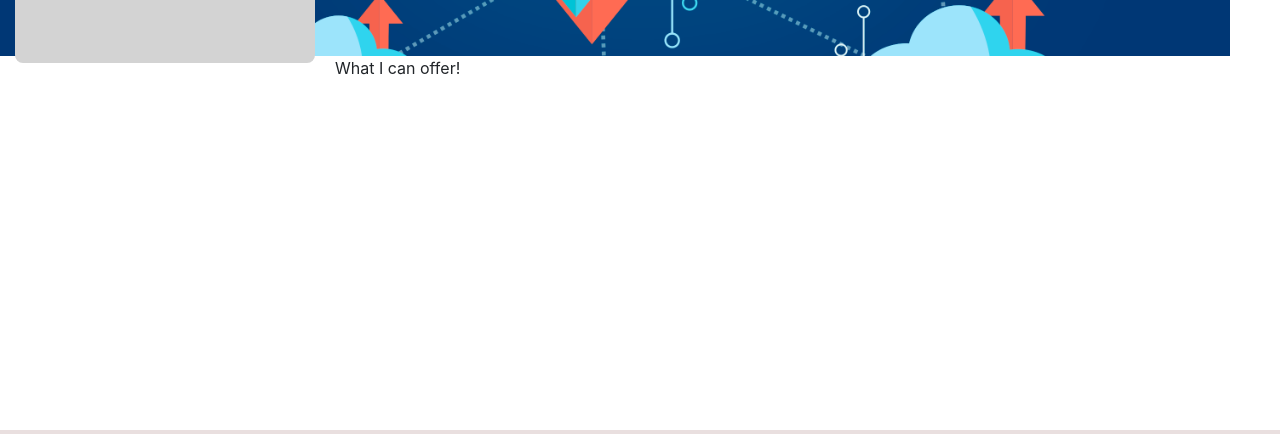
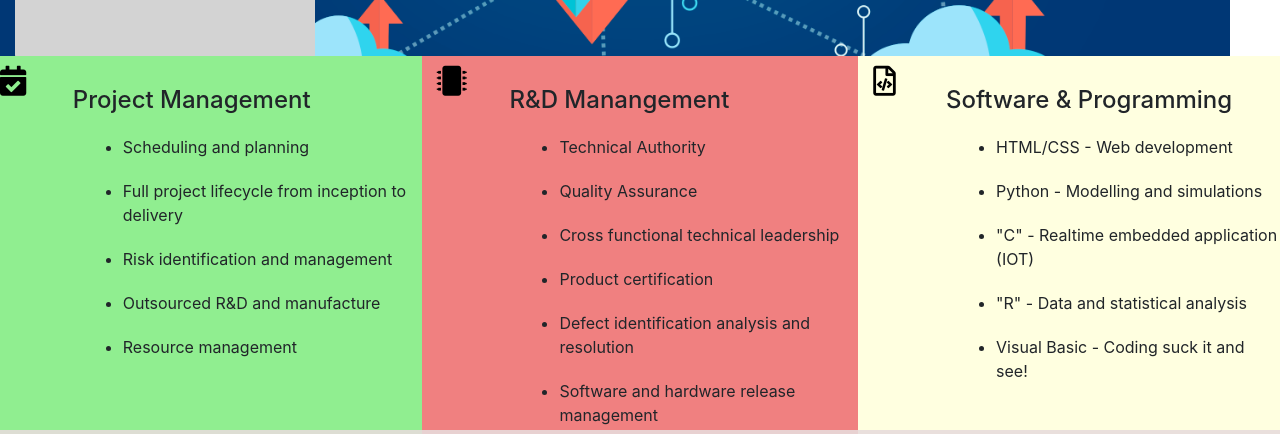
Before and after one commit to ChrisH2727/Milestone-1, a plain HTML site: page skills.html in a window 1280 px wide. Shown: the part 310-744 px from the top of the page. Drawn offline with nearby package versions, Linux system fonts and the light colour scheme.

Commit message:
Structure and content added
Code includes a number of defects which will need to be addressed

```diff
--- a/skills.html
+++ b/skills.html
@@ -5,10 +5,13 @@
     <meta charset="UTF-8">
     <meta name="viewport" content="width=device-width, initial-scale=1.0">
     <meta http-equiv="X-UA-Compatible" content="ie=edge">
-    <link rel="stylesheet" href="https://maxcdn.bootstrapcdn.com/bootstrap/4.2.1/css/bootstrap.min.css" type="text/css" />
-    <link rel="stylesheet" href="https://use.fontawesome.com/releases/v5.0.10/css/all.css" integrity="sha384-+d0P83n9kaQMCwj8F4RJB66tzIwOKmrdb46+porD/OvrJ+37WqIM7UoBtwHO6Nlg" crossorigin="anonymous"/>
+    <link rel="stylesheet" href="https://maxcdn.bootstrapcdn.com/bootstrap/4.2.1/css/bootstrap.min.css"
+        type="text/css" />
+    <link rel="stylesheet" href="https://use.fontawesome.com/releases/v5.0.10/css/all.css"
+        integrity="sha384-+d0P83n9kaQMCwj8F4RJB66tzIwOKmrdb46+porD/OvrJ+37WqIM7UoBtwHO6Nlg" crossorigin="anonymous" />
     <link rel="stylesheet" href="assets/CSS/style.css" type="text/css">
-    <link rel="stylesheet" href="https://cdnjs.cloudflare.com/ajax/libs/hover.css/2.3.1/css/hover-min.css" type="text/css"/>
+    <link rel="stylesheet" href="https://cdnjs.cloudflare.com/ajax/libs/hover.css/2.3.1/css/hover-min.css"
+        type="text/css" />
 
     <title>Submission1</title>
 </head>
@@ -16,60 +19,113 @@
 <body>
     <header>
         <nav class="navbar navbar-light navbar-expand-sm bg-light">
-            <a href="index.html" class="navbar-brand"> <img src="assets/images/LogoColorNoText.jpeg" alt"company logo" class="company-logo"/> Chris Heisig</a>
-            <button class="navbar-toggler ml-auto" type="button" data-toggle="collapse" data-target="#navdrop" aria-controls="navdrop" aria-expanded="false" aria-label="Toggle navigation">
-            <span class="navbar-toggler-icon"></span></button>
+            <a href="index.html" class="navbar-brand"> <img src="assets/images/LogoColorNoText.jpeg" alt"company logo"
+                    class="company-logo" /> Chris Heisig</a>
+            <button class="navbar-toggler ml-auto" type="button" data-toggle="collapse" data-target="#navdrop"
+                aria-controls="navdrop" aria-expanded="false" aria-label="Toggle navigation">
+                <span class="navbar-toggler-icon"></span></button>
 
 
             <div class="collapse navbar-collapse" id="navdrop">
                 <ul class="navbar-nav ml-auto nav-pills">
                     <li class="nav-item ml-2">
-                        <a class="nav-link pill-format" href="index.html">Home <span class="sr-only">(current)</span></a>
+                        <a class="nav-link pill-format" href="index.html">Home <span
+                                class="sr-only">(current)</span></a>
                     </li>
                     <li class="nav-item ml-2">
-                        <a class="nav-link pill-format" href="career.html">Career <span class="sr-only">(current)</span></a>
+                        <a class="nav-link pill-format" href="career.html">Career <span
+                                class="sr-only">(current)</span></a>
                     </li>
                     <li class="nav-item ml-2">
-                        <a class="nav-link active pill-format" href="skills.html">Skills <span class="sr-only">(current)</span></a>
+                        <a class="nav-link active pill-format" href="skills.html">Skills <span
+                                class="sr-only">(current)</span></a>
                     </li>
                     <li class="nav-item ml-2">
-                        <a class="nav-link pill-format"href="assets/cv/CV0044c.pdf" target="_blank">CV <span class="sr-only">(current)</span></a>
+                        <a class="nav-link pill-format" href="assets/cv/CV0044c.pdf" target="_blank">CV <span
+                                class="sr-only">(current)</span></a>
                     </li>
                     <li class="nav-item ml-2">
-                        <a class="nav-link pill-format" href="portfolio.html">Portfolio <span class="sr-only">(current)</span></a>
+                        <a class="nav-link pill-format" href="portfolio.html">Portfolio <span
+                                class="sr-only">(current)</span></a>
                     </li>
                     <li class="nav-item ml-2">
-                        <a class="nav-link pill-format" href="contact.html">Contact <span class="sr-only">(current)</span></a>
+                        <a class="nav-link pill-format" href="contact.html">Contact <span
+                                class="sr-only">(current)</span></a>
                     </li>
                 </ul>
             </div>
     </header>
     <section class="container-fluid">
         <div class="row">
-            <div class = "col side-image no-gutters">
+            <div class="col side-image no-gutters">
                 <div class="index-box">
-                    <h2 class="my-name">Chris Heisig</h2>
-                    <p>Technical Project Manager</p>
+                    <h2 class="my-name">My Core Skills</h2>
+                    <p>How I can hel your organisation</p>
                 </div>
             </div>
         </div>
+    </section>
+    <section>
         <div class="row">
-            <div class = "col-3">
-                <p></p>
+            <div class="col-12 col-md-4 skills-career-format-cols2">
+                <div class="row">
+                    <div class="col-md-2">
+                        <i class="career-icon fas fa-calendar-check"></i>
+                    </div>
+                    <div class="col-md-10">
+                        <h4 class="skills-career-sub-heading">Project Management</h4>
+                        <ul>
+                            <li class="format-skills-career-detail">Scheduling and planning</li>
+                            <li class="format-skills-career-detail">Full project lifecycle from inception to delivery</li>
+                            <li class="format-skills-career-detail">Risk identification and management</li>
+                            <li class="format-skills-career-detail">Outsourced R&D and manufacture</li>
+                            <li class="format-skills-career-detail">Resource management</li>
+
+                    </div>
+                </div>
             </div>
-            <div class = "col-6">
-                <p>What I can offer!</p>
+            <div class="col-12 col-md-4 skills-career-format-cols3">
+                <div class="row">
+                    <div class="col-md-2">
+                        <i class=" career-icon fas fa-microchip"></i>
+                    </div>
+                    <div class="col-md-10">
+                        <h4 class="skills-career-sub-heading">R&D Manangement</h4>
+                        <ul>
+                            <li class="format-skills-career-detail">Technical Authority</li>
+                            <li class="format-skills-career-detail">Quality Assurance</li>
+                            <li class="format-skills-career-detail">Cross functional technical leadership </li>
+                            <li class="format-skills-career-detail">Product certification</li>
+                            <li class="format-skills-career-detail">Defect identification analysis and resolution</li>
+                            <li class="format-skills-career-detail">Software and hardware release management</li>
+                        </ul>
+                    </div>
+                </div>
             </div>
-            <div class = "col-3">
-               <p></p>
+            <div class="col-12 col-md-4 skills-career-format-cols1">
+                <div class="row">
+                    <div class="col-md-2">
+                        <i class=" career-icon far fa-file-code"></i>
+                    </div>
+                    <div class="col-md-10">
+                        <h4 class="skills-career-sub-heading">Software & Programming</h4>
+                        <ul>
+                            <li class="format-skills-career-detail">HTML/CSS - Web development</li>
+                            <li class="format-skills-career-detail">Python - Modelling and simulations </li>
+                            <li class="format-skills-career-detail">"C" - Realtime embedded application (IOT)</li>
+                            <li class="format-skills-career-detail">"R" - Data and statistical analysis</li>
+                            <li class="format-skills-career-detail">Visual Basic - Coding suck it and see!</li>
+                        </ul>
+                    </div>
+                </div>
             </div>
+
         </div>
     </section>
-
-    <footer  class="footer">
+    <footer class="footer">
         <div class="container-fluid">
             <div class="row">
-                <div class= "col-6">
+                <div class="col-6">
                     <a href="assets/cv/CV0044c.pdf" target="_blank" class="download-cv">Download my CV</a>
                 </div>
 
```
